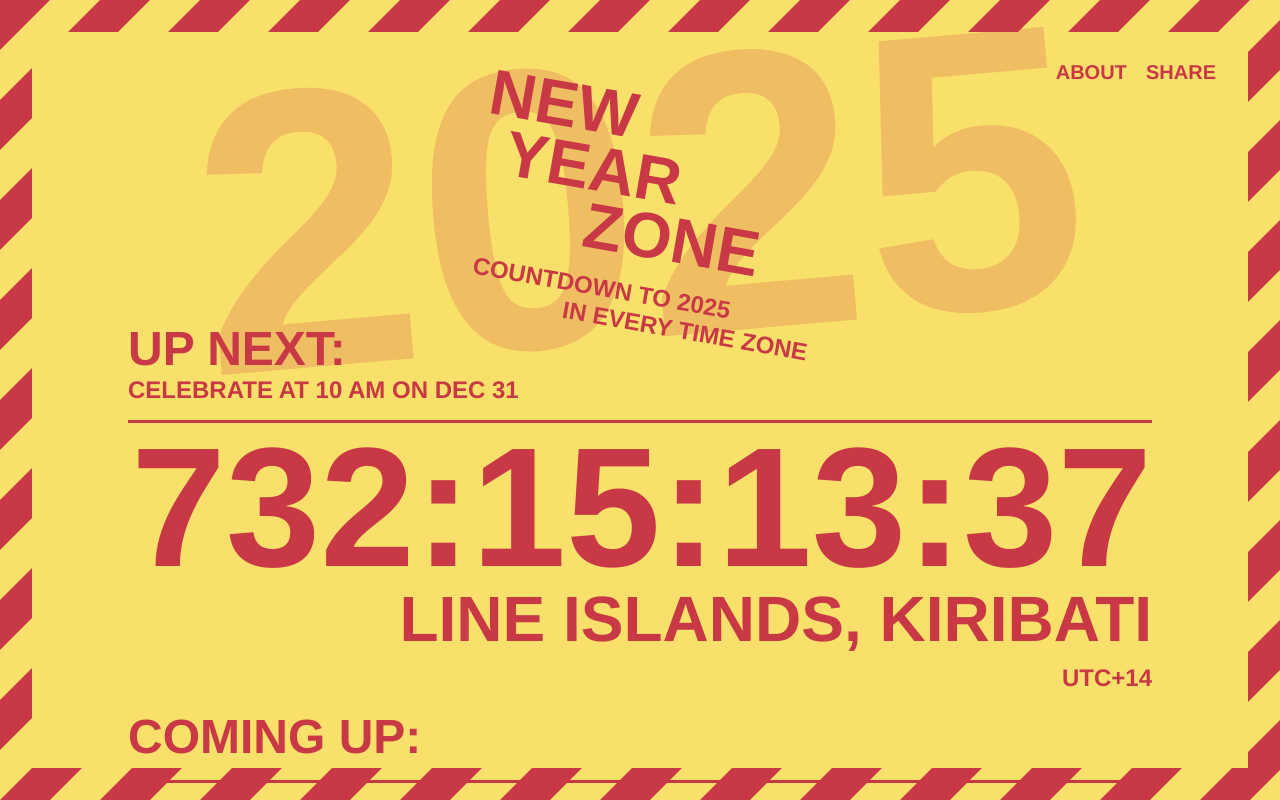
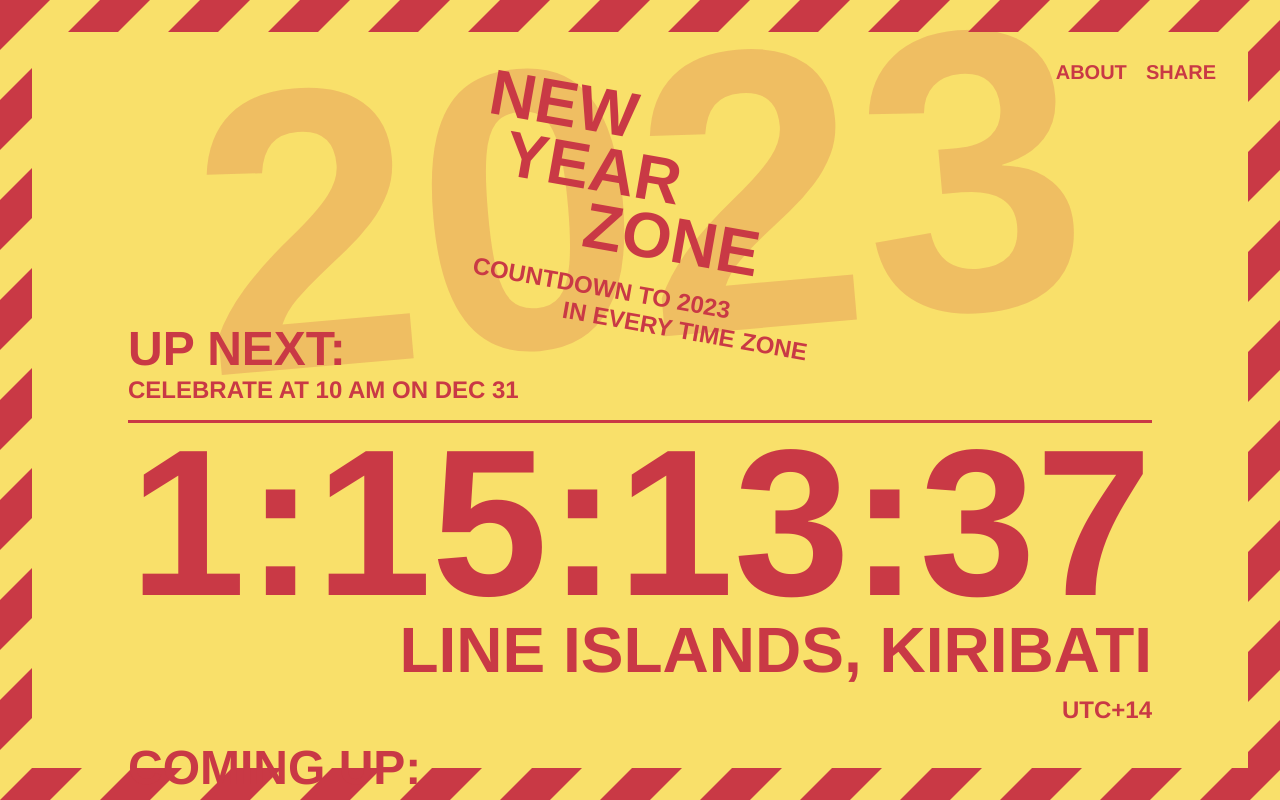
Before and after one commit to adamaaronson/new-year-zone, a React (Vite) app: page / in a window 1280 px wide. Built offline with nearby package versions, Linux system fonts and the light colour scheme.

Commit message:
Remove explicit declaration of what year it is

```diff
--- a/src/components/App.tsx
+++ b/src/components/App.tsx
@@ -8,42 +8,42 @@
 import { TimeZone } from "./TimeZone";
 import { HappyNewYearModal } from "./HappyNewYearModal";
 import { Footer } from "./Footer";
-import { NewYearEverywhere } from "./NewYearEverywhere";
 
-const newYear = 2025;
 const INTERVAL_MILLISECONDS = 100;
 const COPIED_MILLISECONDS = 2 * 1000; // 2 seconds
 const timeZonesInOrder = timezones.sort((a, b) => b.utc - a.utc);
+const firstTimeZone = timeZonesInOrder[0];
+const lastTimeZone = timeZonesInOrder[timeZonesInOrder.length - 1];
 
-const defaultBackgroundColor = timeZonesInOrder[0].backgroundColor;
-const defaultTextColor = timeZonesInOrder[0].textColor;
+const nextYearInBakerIsland = () => {
+  const currentTime = Date.now();
+  const currentYear = new Date().getFullYear();
+  const nextYear = currentYear + 1;
+  const nextNextYear = nextYear + 1;
+
+  if (currentTime < getNewYearInTimeZone(currentYear, lastTimeZone)) {
+    // it's the new year here, but not in Baker Island
+    return currentYear;
+  } else if (currentTime < getNewYearInTimeZone(nextYear, lastTimeZone)) {
+    // it's neither the new year here or in Baker Island
+    return nextYear;
+  } else {
+    // it's past the new year both here and Baker Island, and we're testing
+    return nextNextYear;
+  }
+};
+
+const defaultBackgroundColor = firstTimeZone.backgroundColor;
+const defaultTextColor = firstTimeZone.textColor;
 
 interface TimeZoneData {
   soonestTimeZone: TimeZone | null;
-  remainingTimeZones: TimeZone[] | null;
-}
-
-function getTimeZoneData(): TimeZoneData {
-  const now = Date.now();
-  const soonestTimeZoneIndex = timeZonesInOrder.findIndex(
-    (zone) => getNewYearInTimeZone(newYear, zone) > now
-  );
-
-  if (soonestTimeZoneIndex === -1) {
-    return {
-      soonestTimeZone: null,
-      remainingTimeZones: null,
-    };
-  }
-
-  return {
-    soonestTimeZone: timeZonesInOrder[soonestTimeZoneIndex],
-    remainingTimeZones: timeZonesInOrder.slice(soonestTimeZoneIndex + 1),
-  };
+  remainingTimeZones: TimeZone[];
 }
 
 export default function App() {
-  const [timeZoneData, setTimeZoneData] = useState(getTimeZoneData());
+  const [newYear, setNewYear] = useState(() => nextYearInBakerIsland());
+  const [timeZoneData, setTimeZoneData] = useState(getTimeZoneData(newYear));
   const [globalTime, setGlobalTime] = useState(Date.now());
   const [celebrating, setCelebrating] = useState(false);
   const [timeZoneCelebrating, setTimeZoneCelebrating] = useState(
@@ -54,6 +54,24 @@
   );
   const [copied, setCopied] = useState(false);
   const [textColor, setTextColor] = useState(defaultTextColor);
+
+  function getTimeZoneData(newNewYear: number): TimeZoneData {
+    const now = Date.now();
+    const soonestTimeZoneIndex = timeZonesInOrder.findIndex(
+      (zone) => getNewYearInTimeZone(newNewYear, zone) > now
+    );
+
+    if (soonestTimeZoneIndex === -1) {
+      return {
+        soonestTimeZone: null,
+        remainingTimeZones: [],
+      };
+    }
+    return {
+      soonestTimeZone: timeZonesInOrder[soonestTimeZoneIndex],
+      remainingTimeZones: timeZonesInOrder.slice(soonestTimeZoneIndex + 1),
+    };
+  }
 
   useEffect(() => {
     const newBackgroundColor = timeZoneData.soonestTimeZone
@@ -94,7 +112,8 @@
 
   useEffect(() => {
     if (!celebrating) {
-      setTimeZoneData(getTimeZoneData());
+      setNewYear(nextYearInBakerIsland());
+      setTimeZoneData(getTimeZoneData(nextYearInBakerIsland()));
     }
   }, [celebrating]);
 
@@ -161,24 +180,23 @@
       <Header newYear={newYear} />
       <HappyNewYearModal
         celebrating={celebrating}
+        newYear={newYear}
+        remainingTimeZones={timeZoneData.remainingTimeZones}
         setCelebrating={setCelebrating}
         timeZone={timeZoneCelebrating}
       />
       <section className="main-countdown-section">
-        {timeZoneData.soonestTimeZone ? (
+        {timeZoneData.soonestTimeZone && (
           <CountdownMain
             globalTime={globalTime}
             timeZone={timeZoneData.soonestTimeZone}
             newYear={newYear}
             onCountdownEnd={(timeZone) => celebrate(timeZone)}
           />
-        ) : (
-          <NewYearEverywhere newYear={newYear} />
         )}
       </section>
       <section className="countdown-list-section">
-        {timeZoneData.remainingTimeZones &&
-          timeZoneData.remainingTimeZones.length > 0 && (
+        {timeZoneData.remainingTimeZones.length > 0 && (
           <CountdownList
             globalTime={globalTime}
             timeZones={timeZoneData.remainingTimeZones}
--- a/src/components/Countdown.tsx
+++ b/src/components/Countdown.tsx
@@ -69,8 +69,8 @@
   return timeZoneOffsetMinutes === -localTimeZoneOffsetMinutes;
 }
 
-export function getNewYearInTimeZone(newYear: number, timeZone: TimeZone) {
-  const localNewYearDate = new Date(
+export function getLocalNewYearDate(newYear: number) {
+  return new Date(
     newYear + NEW_YEAR_DATE.yearOffset,
     NEW_YEAR_DATE.month,
     NEW_YEAR_DATE.day,
@@ -78,6 +78,10 @@
     NEW_YEAR_DATE.minute,
     NEW_YEAR_DATE.second
   );
+}
+
+export function getNewYearInTimeZone(newYear: number, timeZone: TimeZone) {
+  const localNewYearDate = getLocalNewYearDate(newYear);
 
   const localTimeZoneOffsetMinutes = new Date().getTimezoneOffset();
   const timeZoneOffsetMinutes = timeZone.utc * MINUTES_PER_HOUR;
--- a/src/components/HappyNewYearModal.tsx
+++ b/src/components/HappyNewYearModal.tsx
@@ -9,7 +9,9 @@
 
 interface Props {
   timeZone: TimeZone;
+  newYear: number;
   celebrating: boolean;
+  remainingTimeZones: TimeZone[];
   setCelebrating: (celebrating: boolean) => void;
 }
 
@@ -18,7 +20,9 @@
 
 export function HappyNewYearModal({
   timeZone,
+  newYear,
   celebrating,
+  remainingTimeZones,
   setCelebrating,
 }: Props) {
   const [copied, setCopied] = useState(false);
@@ -94,6 +98,11 @@
                 in {timeZone.locations.join(" / ")}
               </h2>
             )}
+            {remainingTimeZones.length === 0 && (
+              <h2 className="happy-new-year-subsubtitle">
+                It's {newYear} everywhere! Time to switch things up...
+              </h2>
+            )}
             <button className="share-button" onClick={() => share(timeZone)}>
               <FontAwesomeIcon icon={faShareSquare} />
               <span className="share">{copied ? "Copied" : "Share"}</span>
--- a/src/components/NewYearEverywhere.tsx
+++ /dev/null
@@ -1,16 +0,0 @@
-import '../css/NewYearEverywhere.scss';
-
-interface Props {
-    newYear: number
-}
-
-export function NewYearEverywhere({newYear}: Props) {
-    return <div className="new-year-everywhere">
-        <h1 className="happy-new-year-title">
-            Happy new year!
-        </h1>
-        <h4 className="happy-new-year-subtitle">
-            It's {newYear} everywhere!
-        </h4>
-    </div>
-}
```
Lines whose indentation alone changed are shown as unchanged.
